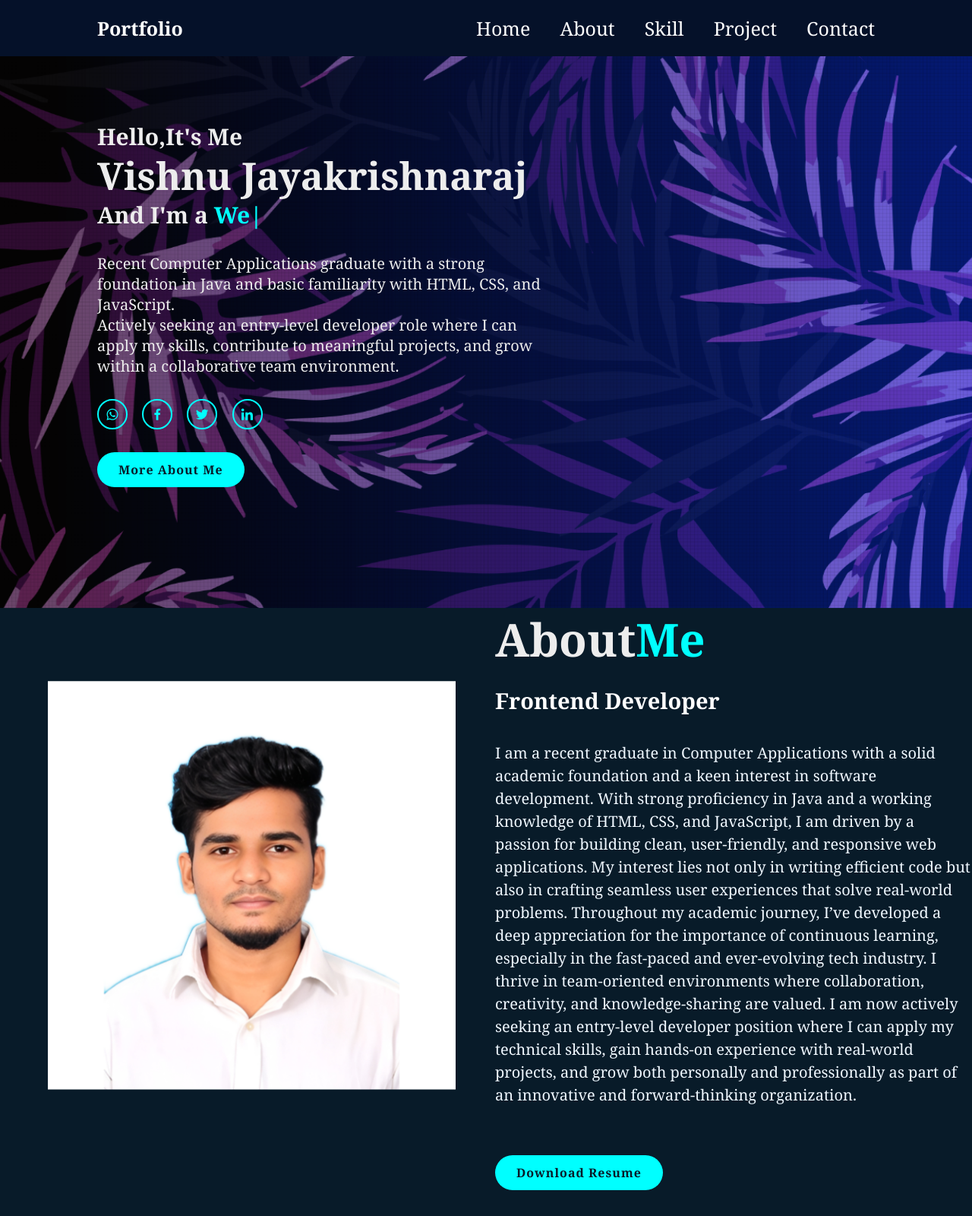
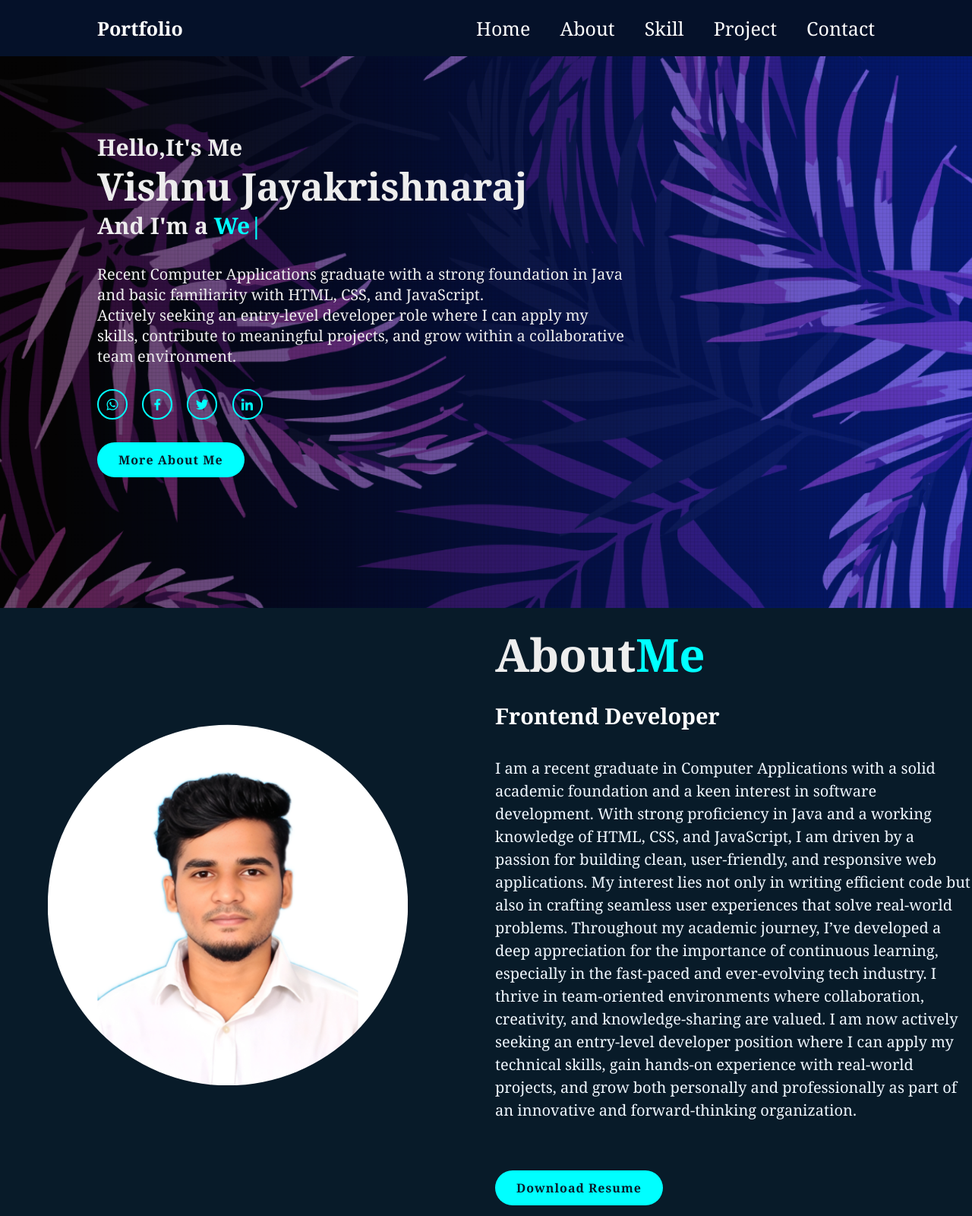
Before and after one commit to Vishnu-Sparkz20/portfolio, a plain HTML site: page index.html in a window 1280 px wide. Shown: the top 1600 px of the page at 76% size. Drawn offline with nearby package versions, Linux system fonts and the light colour scheme.

Commit message:
Update style.css

```diff
--- a/style.css
+++ b/style.css
@@ -70,12 +70,13 @@ animation: slideRight 1s ease forwards;
 }
 
 .home-content{
-    max-width: 600px;
+    max-width: 700px;
 }
 
 .home-content h3{
     font-size: 30px;
     font-weight: 700;
+    width:100%;
     opacity: 0;
     animation: slideBottom 1s ease forwards;
     animation-delay: .7s;
@@ -162,12 +163,17 @@ animation: slideRight 1s ease forwards;
 
 .about-img img{
 
-    padding: 15% 0 20% 10%;
+    padding: 10% 10% 10% 10%;
     max-width: 600px;
     height:auto;
     width: 100%;
-    border-radius: 50px;
+    border-radius: 50%;
 
+
+}
+
+.about-text{
+  margin-top: 20px;
 
 }
 
@@ -406,18 +412,6 @@ width: 80%;
 
 }
 
-.layer h4:nth-of-type(2){
-    text-align: left;
-
-    margin-left: 18px;
-    margin-bottom: 3rem;
-}
-
-.layer h4 span{
-    color: cyan;
-
-
-}
 
 .layer h4{
     font-size: 20px;
```
